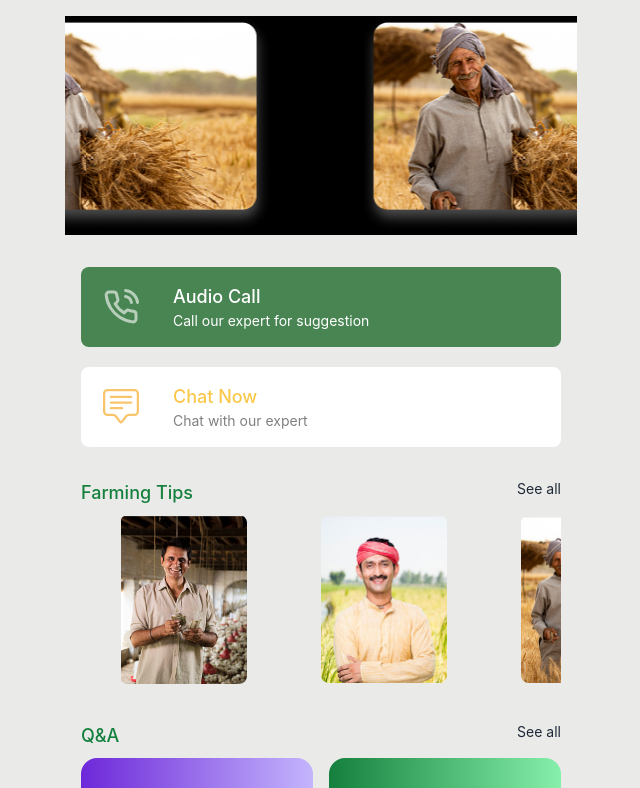
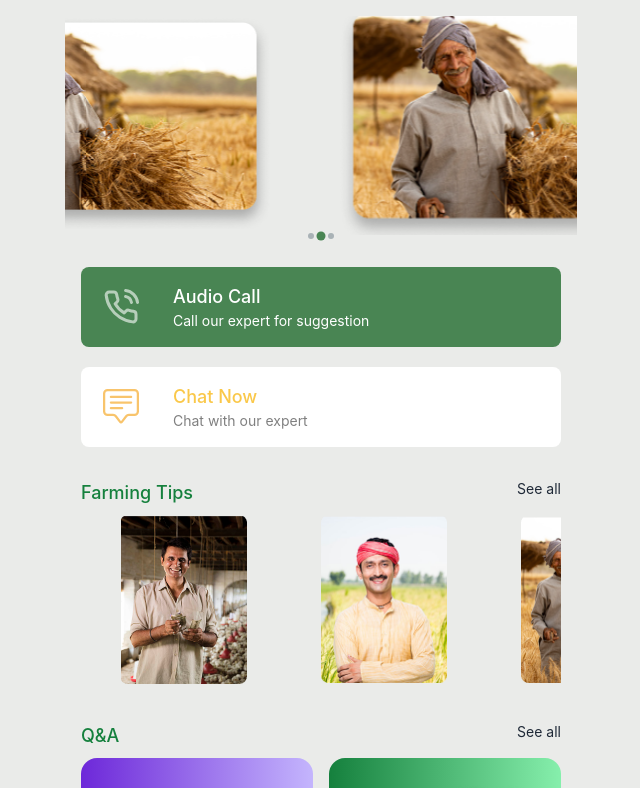
Before and after one commit to masudrana2779/agro-pwa, a Next.js app: page / in a window 1280 px wide. Shown: the top 788 px of the page, without its empty margins (319-959 px from the left). Built offline with nearby package versions, Linux system fonts and the light colour scheme.

Commit message:
banner slider dots design done

```diff
--- a/components/Banner/banner.styled.tsx
+++ b/components/Banner/banner.styled.tsx
@@ -1,5 +1,29 @@
 import styled from "styled-components";
 
 export const BannerWrap = styled.div`
-  background: #000;
+  .slick-slide {
+    transition: all 0.5s;
+    &.slick-current {
+      transform: scale(1.1);
+    }
+  }
+
+  .slick-dots {
+    bottom: -10px;
+    li {
+      width: 6px;
+      height: 6px;
+      border-radius: 50%;
+      background: #a9b2b6;
+      margin: 0 2px;
+      transition: all 0.5s;
+      &.slick-active {
+        transform: scale(1.5);
+        background: #498553;
+      }
+      button {
+        display: none;
+      }
+    }
+  }
 `;
--- a/components/Banner/index.tsx
+++ b/components/Banner/index.tsx
@@ -4,7 +4,7 @@ import { BannerWrap } from "./banner.styled";
 
 const BannerComponent = () => {
   var settings = {
-    dots: false,
+    dots: true,
     infinite: true,
     speed: 2000,
     slidesToShow: 1,
```
